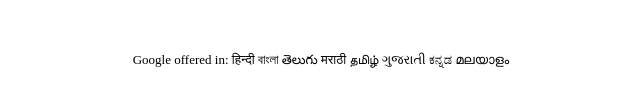
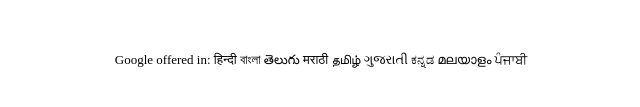
Before and after one commit to shubhambamnet22/clone-google-interface, a plain HTML site: page index.html in a window 1280 px wide. Shown: the part 277-384 px from the top of the page, 319-959 px from the left. Drawn offline with Linux system fonts and the light colour scheme.

Commit message:
Update index.html

```diff
--- a/index.html
+++ b/index.html
@@ -11,7 +11,7 @@
             <button class="butt">I'm Feeling Lucky</button>
         </div>
         </div>
-            <p class="languages" >Google offered in: हिन्दी বাংলা తెలుగు मराठी தமிழ் ગુજરાતી ಕನ್ನಡ മലയാളം </p>
+            <p class="languages" >Google offered in: हिन्दी বাংলা తెలుగు मराठी தமிழ் ગુજરાતી ಕನ್ನಡ മലയാളം ਪੰਜਾਬੀ </p>
     </body>
 
 </html>
```
